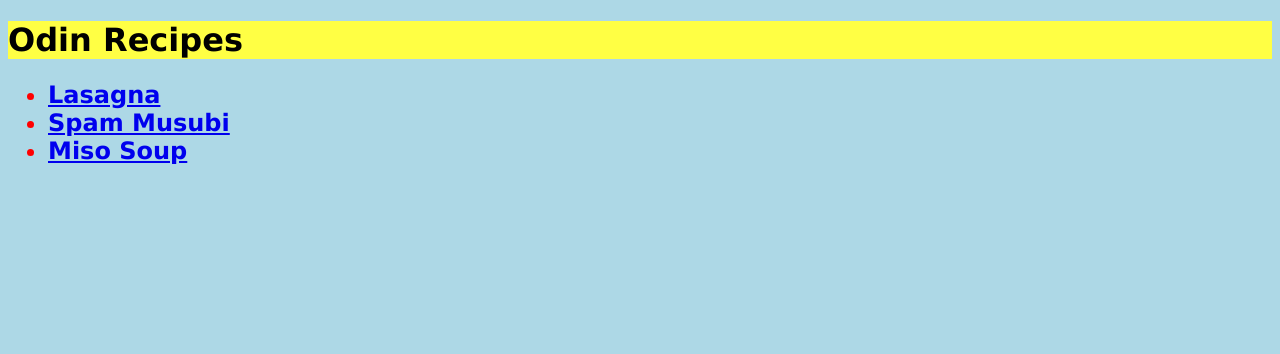
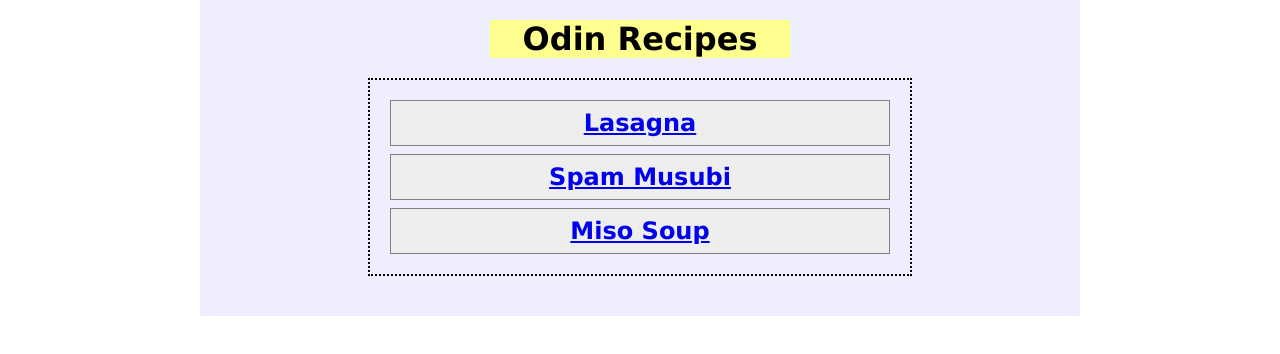
Before and after one commit to Kakujo/odin-recipes, a plain HTML site: page index.html in a window 1280 px wide. Drawn offline with Linux system fonts and the light colour scheme.

Commit message:
Add new style to odin-recipes

```diff
--- a/index.html
+++ b/index.html
@@ -7,7 +7,7 @@
     </head>
     <body>
         <h1>Odin Recipes</h1>
-        <ul>
+        <ul id="recipelist">
             <li class="recipeitem"><a href="./recipes/lasagna.html" target="_blank" rel="noopener noreferrer">Lasagna</a></li>
             <li class="recipeitem"><a href="./recipes/spam-musubi.html" target="_blank" rel="noopener noreferrer">Spam Musubi</a></li>
             <li class="recipeitem"><a href="./recipes/miso-soup.html" target="_blank" rel="noopener noreferrer">Miso Soup</a></li>
--- a/styles.css
+++ b/styles.css
@@ -1,14 +1,55 @@
 html {
-    background-color: lightblue;
+    background-color: #fff;
     font-family: Verdana, Geneva, sans-serif;
 }
 
+body {
+    margin: 0 200px;
+    background: #eef;
+    padding: 20px 40px;
+}
+
 h1 {
-    background-color: #ffff44;
+    background-color: #ffff90;
+    width: 300px;
+    text-align: center;
+    margin: 0 auto;
+}
+
+ul {
+    width: 500px;
+    border: 2px dotted black;
+    padding: 20px;
+}
+
+ul#recipelist {
+    margin: 20px auto;
+    list-style: none;
+}
+
+ul.ingredients {
+    list-style: number;
+}
+
+li {
+    list-style-position: inside;
 }
 
 li.recipeitem {
+    background: #eee;
     font-size: 24px;
     font-weight: bold;
-    color: red;
+    border: 1px solid gray;
+    margin-top: 8px;
+    padding: 8px;
+    text-align: center;
 }
+
+li.recipeitem:first-child {
+    margin-top: 0;
+}
+
+#recipeimage {
+    display: block;
+    margin: 10px auto;
+}
```
Also changed, not shown: recipes/lasagna.html (+2 -2 lines), recipes/miso-soup.html (+2 -2 lines), recipes/spam-musubi.html (+2 -2 lines).
